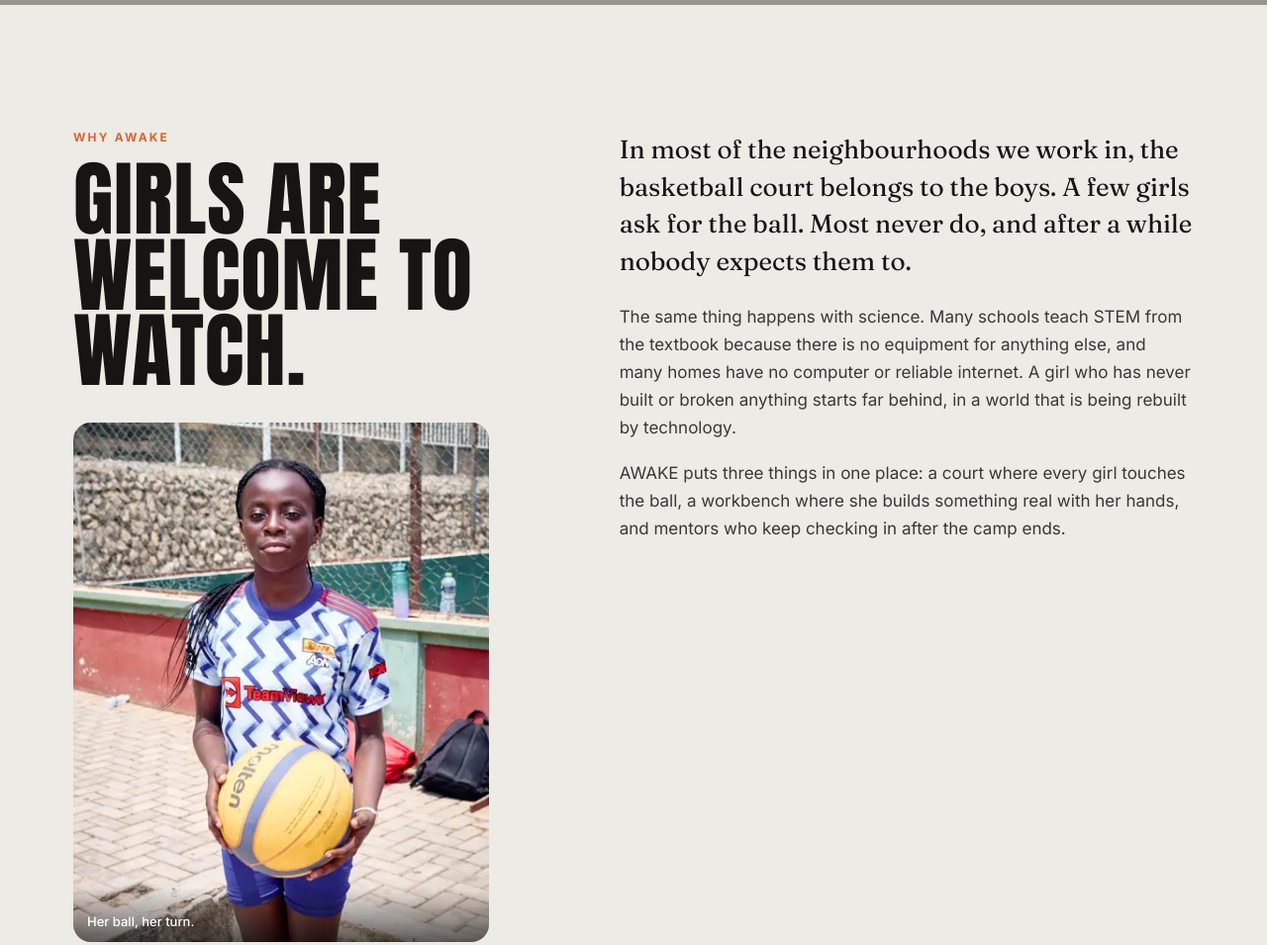
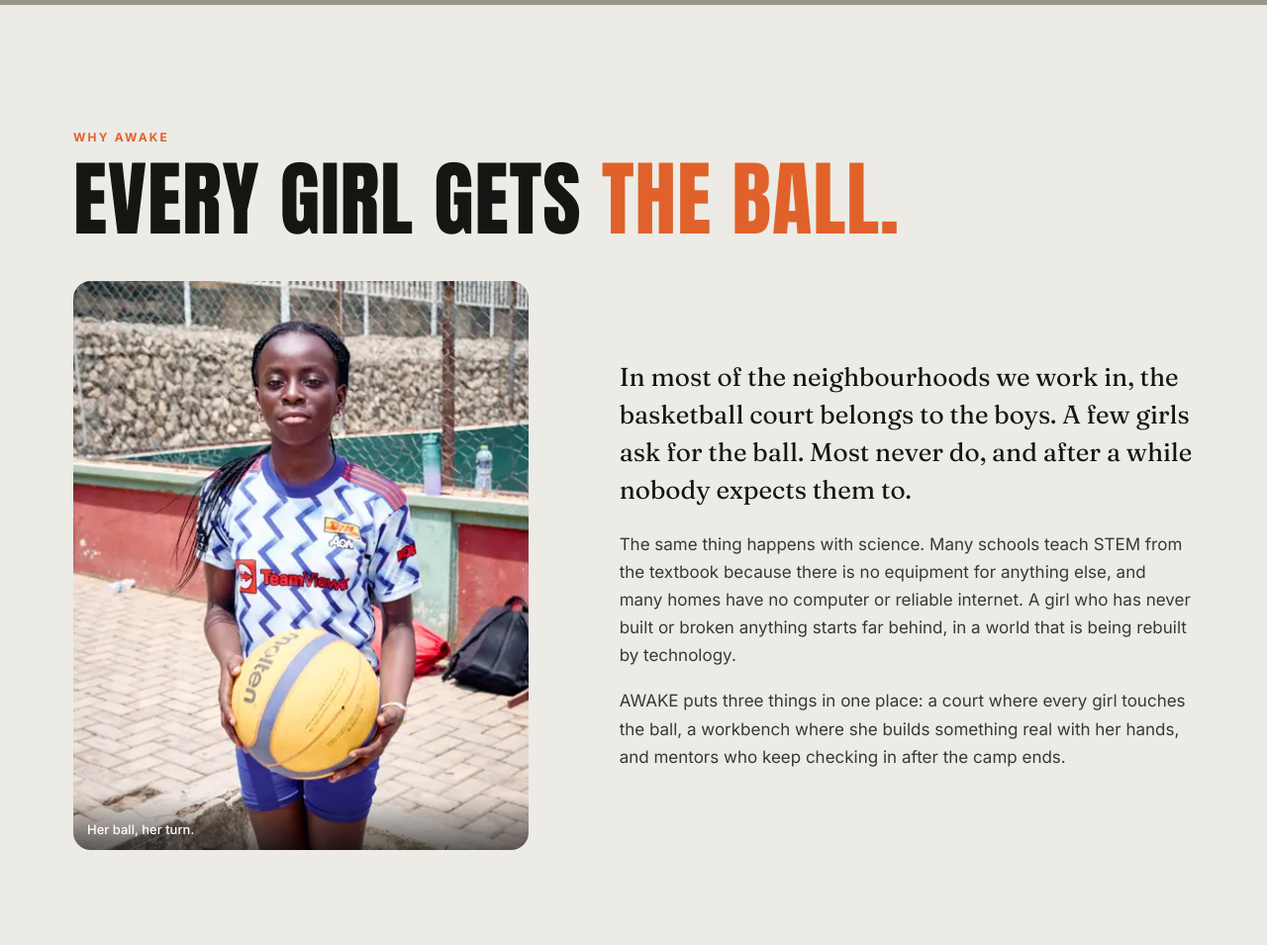
Before and after one commit to kodie003/AWAKE, a plain HTML site: page index.html in a window 1280 px wide. Shown: the part 940-1895 px from the top of the page at 99% size. Drawn offline with Linux system fonts and the light colour scheme.

Commit message:
Home: new 'Every girl gets the ball' headline, aligned why section

```diff
--- a/assets/site.css
+++ b/assets/site.css
@@ -52,7 +52,8 @@
   }
 
   /* why */
-  .why .grid{display:grid;grid-template-columns:.9fr 1.1fr;gap:clamp(32px,6vw,96px)}
+  .why .grid{display:grid;grid-template-columns:.9fr 1.1fr;gap:clamp(32px,6vw,96px);align-items:center;margin-top:44px}
+  .why h2 span{color:var(--ball)}
   .why p+p{margin-top:18px}
   .why .lede{color:var(--ink)}
   .why .body{color:var(--ink-2)}
@@ -208,7 +209,7 @@
   .photo{margin:0;border-radius:18px;overflow:hidden;background:#d8d5cd;position:relative}
   .photo img{width:100%;height:100%;object-fit:cover}
   .photo figcaption{position:absolute;left:0;right:0;bottom:0;padding:26px 14px 11px;font:500 13px/1.35 Inter,sans-serif;color:#fff;background:linear-gradient(transparent,rgba(0,0,0,.6))}
-  .why .photo{margin-top:34px;aspect-ratio:4/5;max-width:420px}
+  .why .photo{aspect-ratio:4/5;max-width:460px;width:100%}
   .station .photo{aspect-ratio:4/3;margin:18px 0 6px}
   .highlights .cards{display:grid;grid-template-columns:repeat(3,1fr);gap:16px;margin-top:44px}
   .highlights a.card2{display:block;text-decoration:none;color:inherit}
--- a/index.html
+++ b/index.html
@@ -47,18 +47,18 @@
   </div>
 </header>
 <section class="why" id="why">
-  <div class="wrap grid">
-    <div>
-      <p class="eyebrow">Why AWAKE</p>
-      <h2 style="margin-top:18px">Girls are welcome to watch.</h2>
-      <figure class="photo"><img src="assets/photos/9366-s.webp" alt="Her ball, her turn." width="448" height="560" loading="lazy" decoding="async"><figcaption>Her ball, her turn.</figcaption></figure>
-    </div>
+  <div class="wrap">
+    <p class="eyebrow">Why AWAKE</p>
+    <h2 style="margin-top:18px">Every girl gets <span>the ball.</span></h2>
+    <div class="grid">
+    <figure class="photo"><img src="assets/photos/9366-s.webp" alt="Her ball, her turn." width="448" height="560" loading="lazy" decoding="async"><figcaption>Her ball, her turn.</figcaption></figure>
     <div>
       <p class="lede reveal">In most of the neighbourhoods we work in, the basketball court belongs to the boys. A few girls ask for the ball. Most never do, and after a while nobody expects them to.</p>
       <div class="body reveal">
         <p style="margin-top:22px">The same thing happens with science. Many schools teach STEM from the textbook because there is no equipment for anything else, and many homes have no computer or reliable internet. A girl who has never built or broken anything starts far behind, in a world that is being rebuilt by technology.</p>
         <p>AWAKE puts three things in one place: a court where every girl touches the ball, a workbench where she builds something real with her hands, and mentors who keep checking in after the camp ends.</p>
       </div>
+    </div>
     </div>
   </div>
 </section>
```
